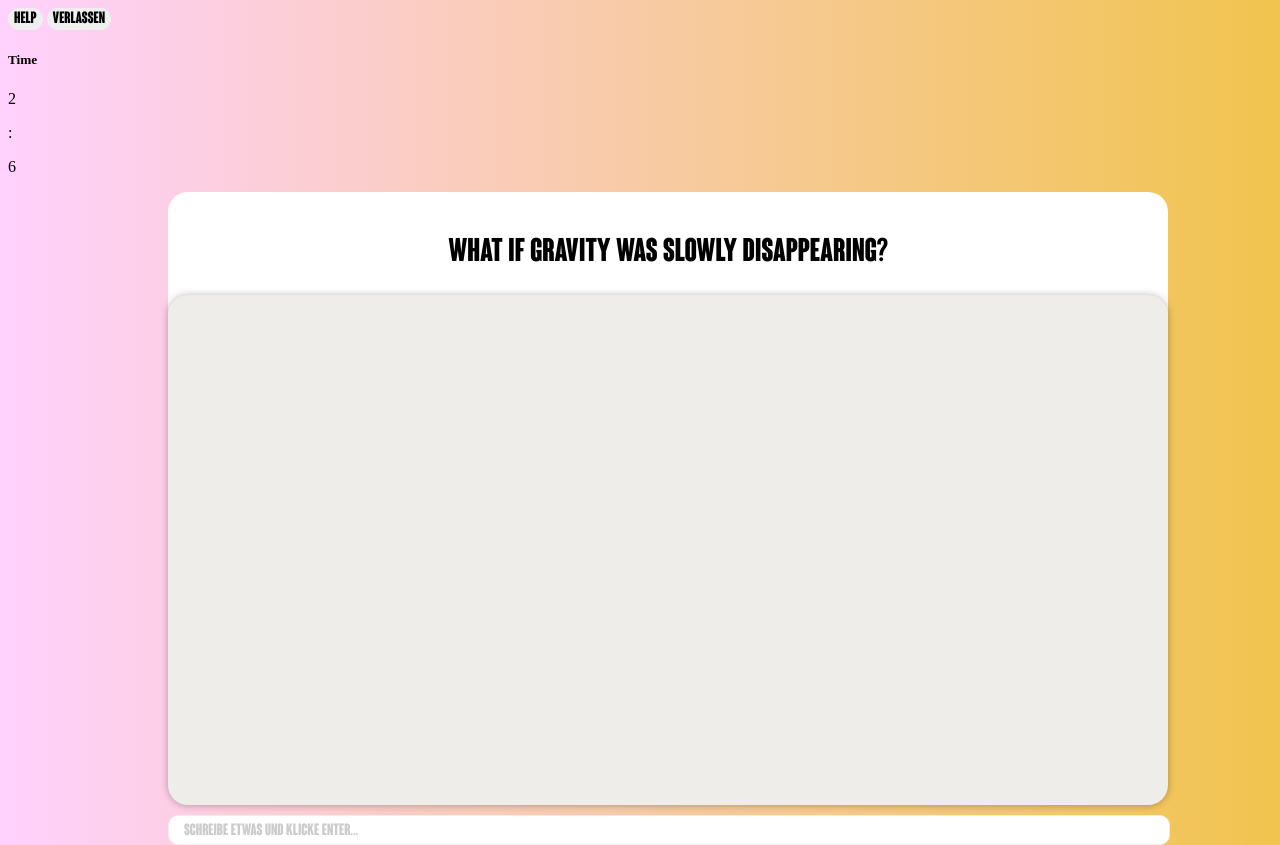
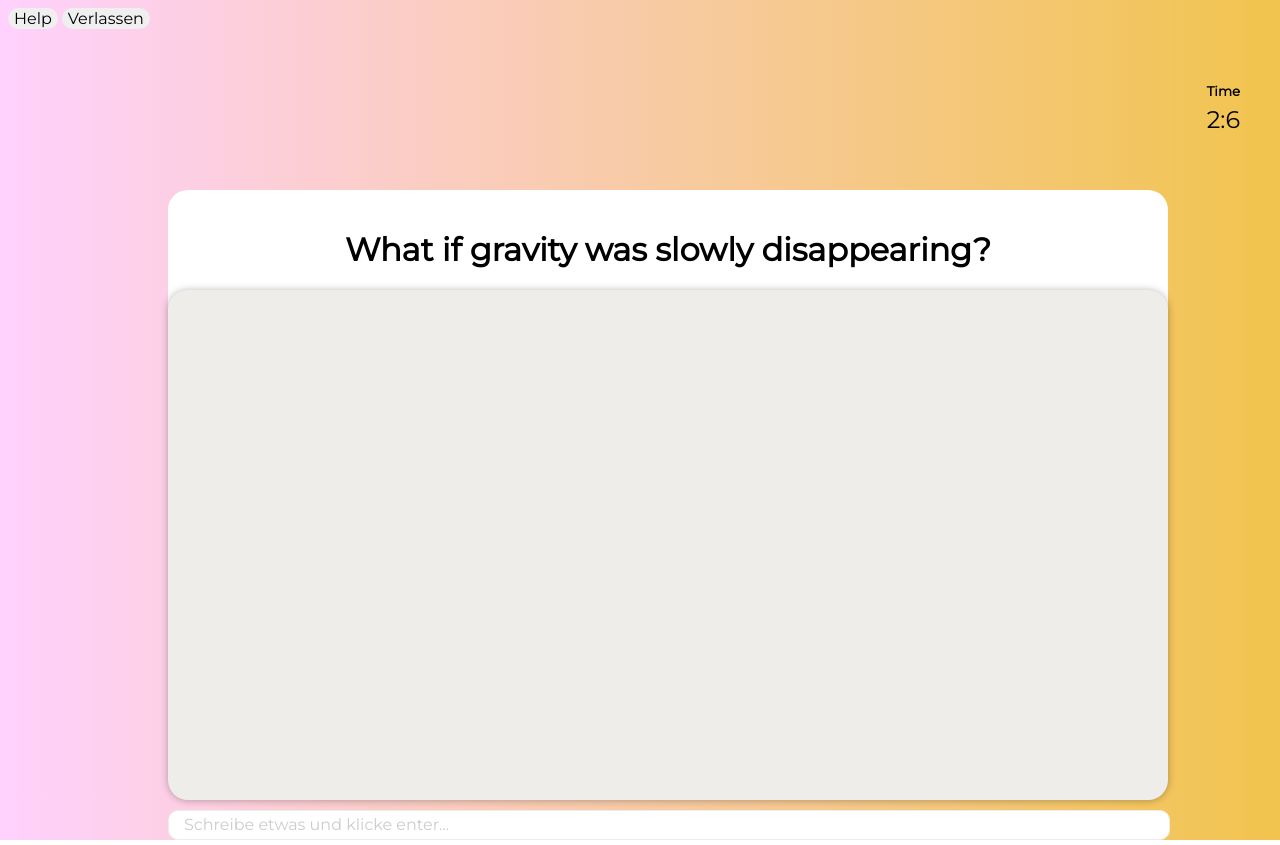
Before and after one commit to voelkely/Konzeption, a plain HTML site: page Konzeption/Client/indexChat.html in a window 1280 px wide. Drawn offline with Linux system fonts and the light colour scheme; files whose address does not match are found by name; a web font is replaced by a local one.

Commit message:
timer und font gestylt

```diff
--- a/Konzeption/Client/stylingChat.css
+++ b/Konzeption/Client/stylingChat.css
@@ -23,7 +23,7 @@ body {
 
 h1 {
     text-align: center;
-    font-family: "coluna";
+    font-family: "Montserrat";
 }
 
 
@@ -44,13 +44,13 @@ input[type="text"] {
 input[type="text"]::placeholder {
     color: #ccc;
     padding: 10px;
-    font-family: "coluna";
+    font-family: "Montserrat";
 
 }
 
 button {
 
-    font-family: "coluna";
+    font-family: "Montserrat";
     text-align: center;
     font-size: 16px;
     border-radius: 50px;
@@ -93,7 +93,7 @@ button:hover {
     padding: 20px;
     border: 1px solid #888;
     width: 80%;
-    font-family: "coluna";
+    font-family: "Montserrat";
     text-align: center;
   }
 
@@ -111,3 +111,29 @@ button:hover {
     text-decoration: none;
     cursor: pointer;
   }
+
+/*  styling für den timer */
+
+#timer{
+    /* min-height: 100vh ; */
+    font-family: Montserrat;
+    margin: 2rem;
+    display: flex;
+    flex-direction: column;
+    align-items:flex-end;
+
+
+}
+.countdown{
+    display: flex;
+    justify-content: center;
+    text-align: center;
+}
+
+.countdown p {
+    font-size: x-large;
+    text-align: center;
+    margin-top: -1rem;
+
+}
+/*  styling für den timer zu ende*/
```
